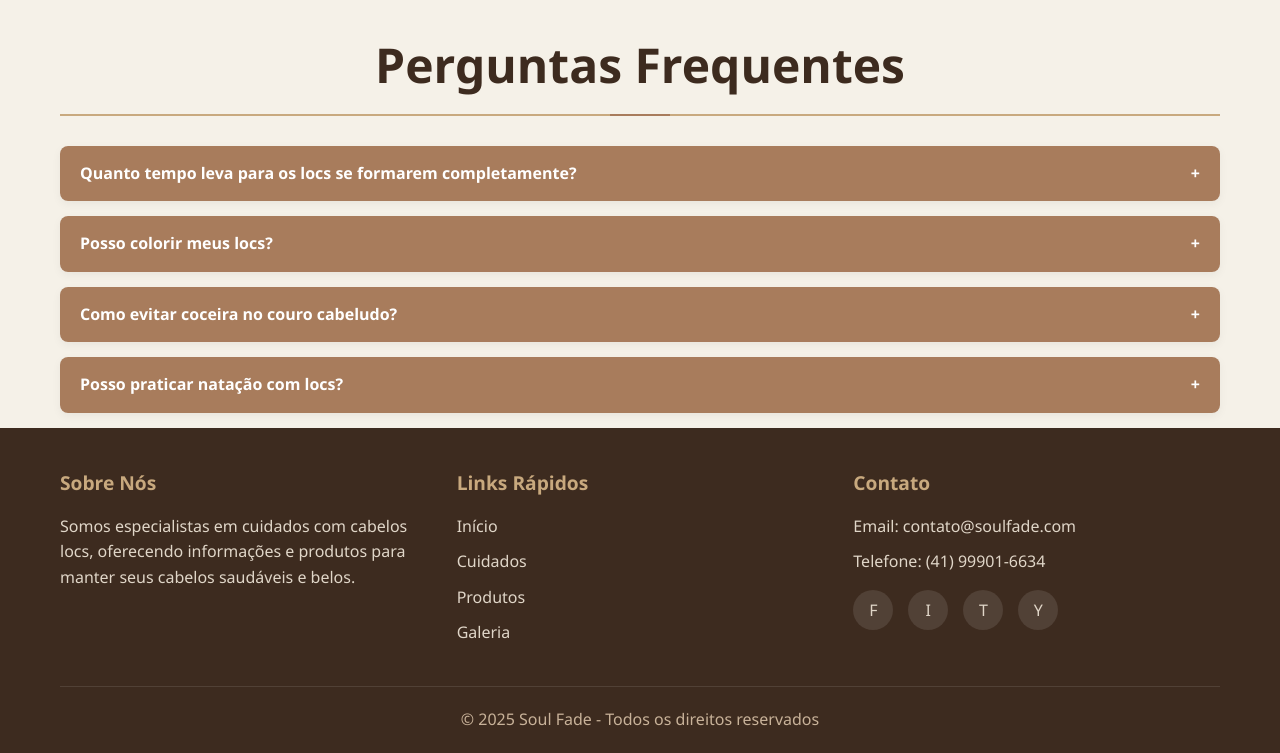
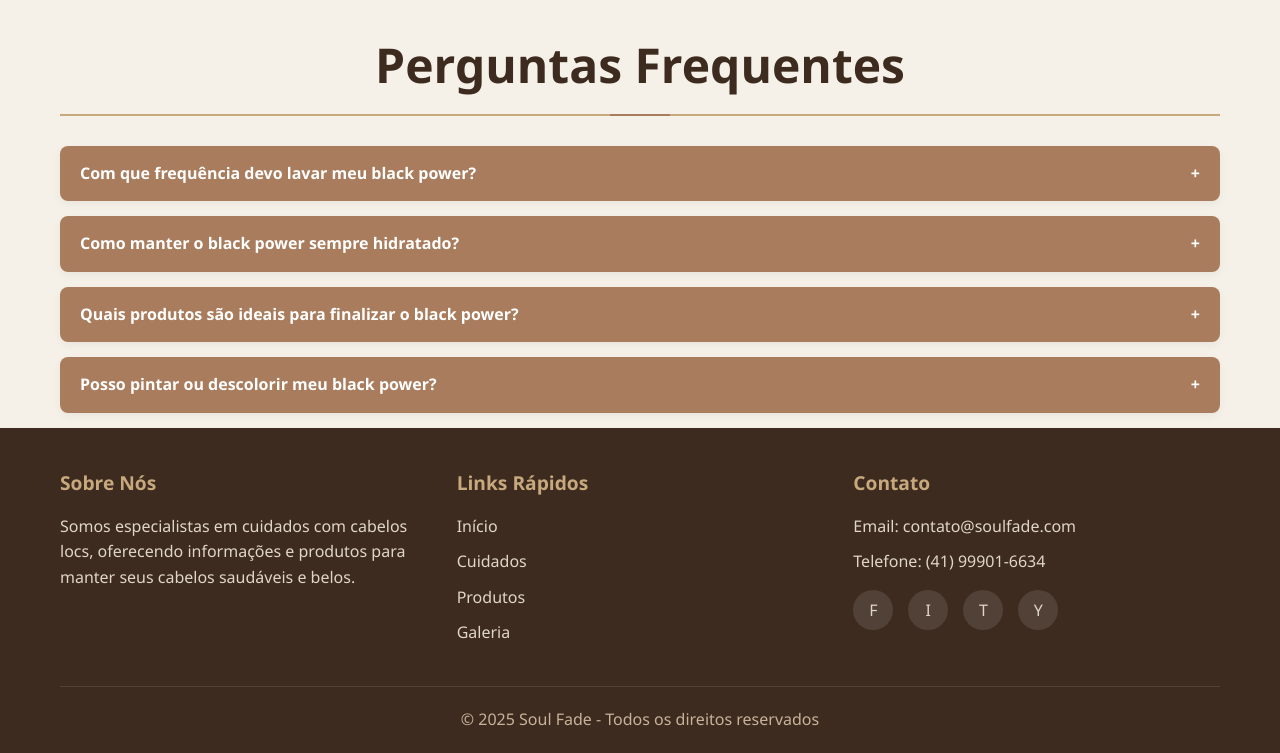
Before and after one commit to lucasdiassiqueira/SoulFade, a plain HTML site: page black.html in a window 1280 px wide. Shown: the part 2995-3748 px from the top of the page. Drawn offline with Linux system fonts and the light colour scheme.

Commit message:
att de perguntas

```diff
--- a/black.html
+++ b/black.html
@@ -559,44 +559,45 @@
 
     <div class="faq-item">
         <div class="faq-question">
-                    Quanto tempo leva para os locs se formarem completamente?
+            Com que frequência devo lavar meu black power?
             <span>+</span>
         </div>
         <div class="faq-answer">
-                    <p>O tempo de formação varia conforme o tipo de cabelo, espessura dos locs e método de iniciação. Em geral, leva de 6 meses a 2 anos para que os locs estejam totalmente maduros.</p>
+            <p>O ideal é lavar a cada 1 a 2 semanas, usando shampoos suaves e sem resíduos. Assim, você mantém o couro cabeludo limpo sem ressecar os fios.</p>
         </div>
     </div>
 
     <div class="faq-item">
         <div class="faq-question">
-                    Posso colorir meus locs?
+            Como manter o black power sempre hidratado?
             <span>+</span>
         </div>
         <div class="faq-answer">
-                    <p>Sim, mas é recomendável esperar até que os locs estejam maduros (pelo menos 1 ano) antes de colorir. Use produtos suaves e faça hidratações profundas após o processo.</p>
+            <p>Faça hidratações semanais e use óleos naturais, como coco, jojoba ou alecrim, para nutrir os fios. Evite o excesso de produtos que possam acumular.</p>
         </div>
     </div>
 
     <div class="faq-item">
         <div class="faq-question">
-                    Como evitar coceira no couro cabeludo?
+            Quais produtos são ideais para finalizar o black power?
             <span>+</span>
         </div>
         <div class="faq-answer">
-                    <p>Mantenha a higiene adequada, use óleos essenciais com propriedades antissépticas (como tea tree) e evite produtos com químicos agressivos que podem ressecar o couro cabeludo.</p>
+            <p>Cremes de pentear leves e géis hidratantes ajudam a definir o formato, controlar o frizz e valorizar o volume do cabelo.</p>
         </div>
     </div>
 
     <div class="faq-item">
         <div class="faq-question">
-                    Posso praticar natação com locs?
+            Posso pintar ou descolorir meu black power?
             <span>+</span>
         </div>
         <div class="faq-answer">
-                    <p>Sim, mas é importante proteger os locs com uma touca de natação e lavá-los logo após a exposição ao cloro ou água salgada, seguindo com uma hidratação profunda.</p>
+            <p>Sim, mas é importante fazer hidratações profundas antes e depois da química. Prefira tinturas menos agressivas e, se possível, procure um profissional especializado.</p>
         </div>
     </div>
 </section>
+
     </main>
 
     <!-- Rodapé -->
```
Lines whose indentation alone changed are shown as unchanged.
